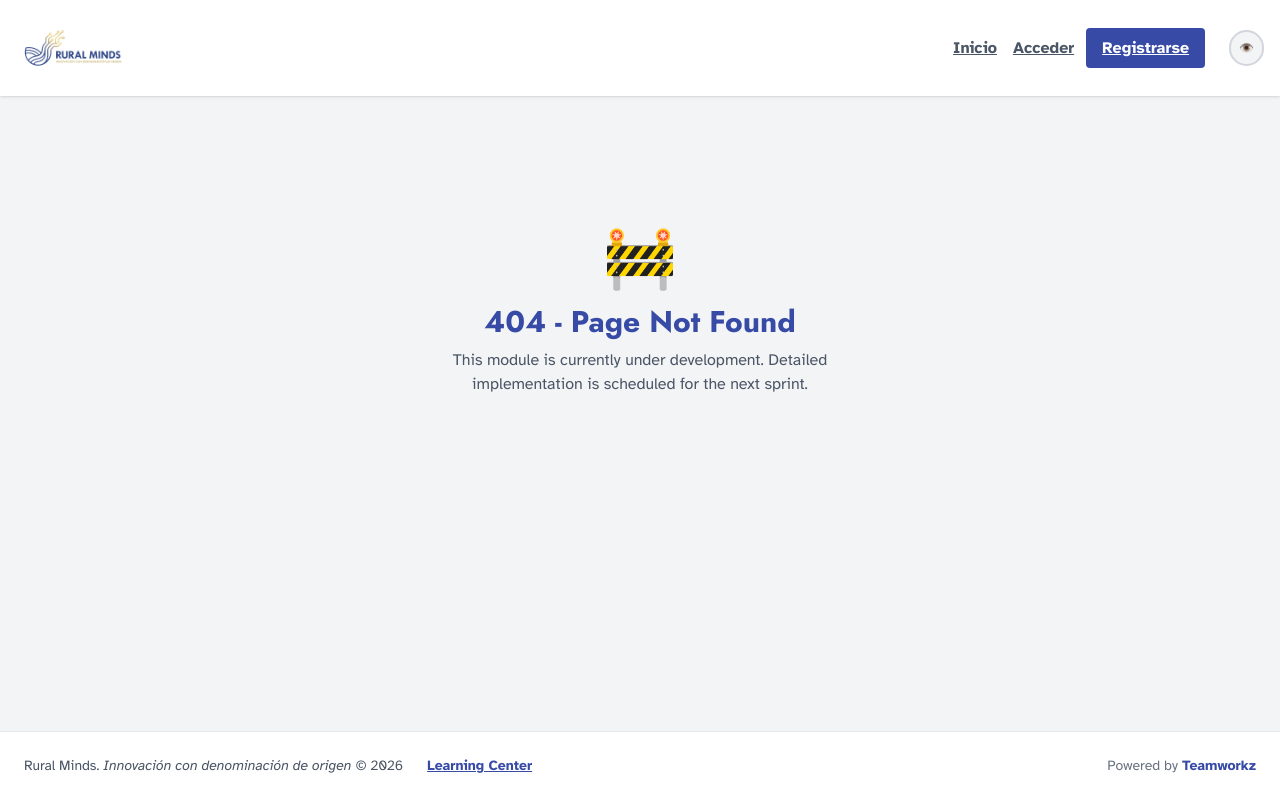
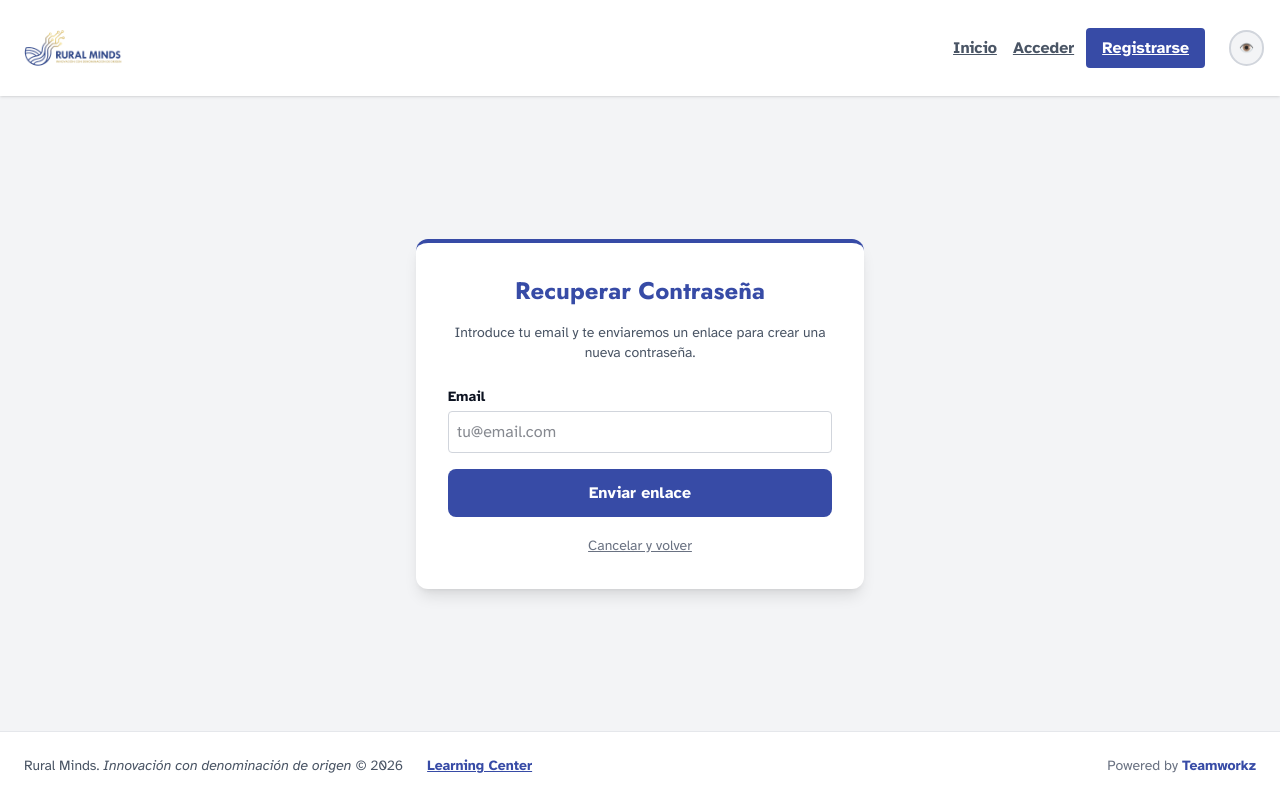
Before and after one commit to Teamworkz-rompiendo-barreras/Rural_Minds, a React (Vite) app in the folder frontend/: page /forgot-password in a window 1280 px wide. Built offline with nearby package versions, Linux system fonts and the light colour scheme; no server answers; what @react-pdf/renderer would draw is missing.

Commit message:
Feat: Add Forgot Password flow and fix Login UI issues

```diff
--- a/frontend/src/App.tsx
+++ b/frontend/src/App.tsx
@@ -16,6 +16,8 @@ import ProjectDetail from './pages/ProjectDetail';
 import Chat from './pages/Chat';
 import Contact from './pages/Contact';
 import VerifyEmail from './pages/VerifyEmail';
+import ForgotPassword from './pages/ForgotPassword';
+import ResetPassword from './pages/ResetPassword';
 
 import LandingPage from './pages/LandingPage';
 import MainDashboard from './pages/MainDashboard';
@@ -39,6 +41,8 @@ function App() {
         <Route path="/register" element={<Register />} />
         <Route path="/contact" element={<Contact />} />
         <Route path="/verify-email" element={<VerifyEmail />} />
+        <Route path="/forgot-password" element={<ForgotPassword />} />
+        <Route path="/reset-password" element={<ResetPassword />} />
         <Route path="/profile" element={<TalentProfileWizard />} />
 
         {/* Dashboards by Profile */}
--- /dev/null
+++ b/frontend/src/pages/ForgotPassword.tsx
@@ -0,0 +1,84 @@
+import React, { useState } from 'react';
+import { Link } from 'react-router-dom';
+import axios from '../config/api';
+
+const ForgotPassword: React.FC = () => {
+    const [email, setEmail] = useState('');
+    const [status, setStatus] = useState<'idle' | 'loading' | 'success' | 'error'>('idle');
+    const [message, setMessage] = useState('');
+
+    const handleSubmit = async (e: React.FormEvent) => {
+        e.preventDefault();
+        setStatus('loading');
+        setMessage('');
+
+        try {
+            await axios.post(`/auth/forgot-password?email=${encodeURIComponent(email)}`);
+            setStatus('success');
+            setMessage('Si el email existe, recibirás instrucciones para restablecer tu contraseña en breve.');
+        } catch (err) {
+            console.error(err);
+            setStatus('error');
+            setMessage('Hubo un error al procesar tu solicitud. Inténtalo de nuevo.');
+        }
+    };
+
+    return (
+        <div className="flex items-center justify-center flex-grow p-4 min-h-[60vh]">
+            <div className="bg-white p-8 rounded-xl shadow-lg max-w-md w-full border-t-4 border-primary">
+                <h2 className="text-2xl font-heading font-bold text-primary mb-4 text-center">Recuperar Contraseña</h2>
+
+                {status === 'success' ? (
+                    <div className="text-center">
+                        <div className="bg-green-100 text-green-800 p-4 rounded mb-4">
+                            {message}
+                        </div>
+                        <Link to="/login" className="text-primary font-bold hover:underline">
+                            Volver a Iniciar Sesión
+                        </Link>
+                    </div>
+                ) : (
+                    <>
+                        <p className="text-gray-600 mb-6 text-center text-sm">
+                            Introduce tu email y te enviaremos un enlace para crear una nueva contraseña.
+                        </p>
+
+                        {status === 'error' && (
+                            <div className="bg-red-100 text-red-800 p-3 rounded mb-4 text-sm text-center">
+                                {message}
+                            </div>
+                        )}
+
+                        <form onSubmit={handleSubmit} className="space-y-4">
+                            <div>
+                                <label className="block text-sm font-bold mb-1">Email</label>
+                                <input
+                                    type="email"
+                                    value={email}
+                                    onChange={(e) => setEmail(e.target.value)}
+                                    className="w-full p-2 border border-gray-300 rounded focus:ring-2 focus:ring-focus-ring outline-none"
+                                    required
+                                    placeholder="tu@email.com"
+                                />
+                            </div>
+                            <button
+                                type="submit"
+                                disabled={status === 'loading'}
+                                className="w-full bg-primary text-white font-bold py-3 rounded-lg hover:bg-opacity-90 transition-colors disabled:opacity-50"
+                            >
+                                {status === 'loading' ? 'Enviando...' : 'Enviar enlace'}
+                            </button>
+                        </form>
+                        <div className="mt-4 text-center">
+                            <Link to="/login" className="text-gray-500 text-sm hover:text-primary transition-colors">
+                                Cancelar y volver
+                            </Link>
+                        </div>
+                    </>
+                )}
+            </div>
+        </div>
+    );
+};
+
+export default ForgotPassword;
--- a/frontend/src/pages/Login.tsx
+++ b/frontend/src/pages/Login.tsx
@@ -101,9 +101,10 @@ const Login: React.FC = () => {
                                 <p className="mb-3">{error}</p>
                                 <button
                                     onClick={handleResendVerification}
-                                    className="text-p2 font-bold underline hover:no-underline"
+                                    className="text-p2 font-bold underline hover:no-underline disabled:opacity-50 disabled:cursor-not-allowed"
+                                    disabled={loading}
                                 >
-                                    Reenviar email de verificación
+                                    {loading ? 'Enviando...' : 'Reenviar email de verificación'}
                                 </button>
                             </>
                         ) : (
@@ -152,6 +153,11 @@ const Login: React.FC = () => {
                                 )}
                             </button>
                         </div>
+                        <div className="text-right mt-1">
+                            <Link to="/forgot-password" className="text-xs text-primary hover:underline font-bold">
+                                ¿Olvidaste tu contraseña?
+                            </Link>
+                        </div>
                     </div>
                     <button
                         type="submit"
@@ -164,8 +170,8 @@ const Login: React.FC = () => {
                 <p className="mt-4 text-center text-sm text-gray-600">
                     ¿No tienes cuenta? <Link to="/register" className="text-primary font-bold hover:underline">Regístrate</Link>
                 </p>
-            </div>
-        </div>
+            </div >
+        </div >
     );
 };
 
--- /dev/null
+++ b/frontend/src/pages/ResetPassword.tsx
@@ -0,0 +1,109 @@
+import React, { useState } from 'react';
+import { useNavigate, useSearchParams } from 'react-router-dom';
+import axios from '../config/api';
+
+const ResetPassword: React.FC = () => {
+    const [searchParams] = useSearchParams();
+    const token = searchParams.get('token');
+
+    const [password, setPassword] = useState('');
+    const [confirmPassword, setConfirmPassword] = useState('');
+    const [status, setStatus] = useState<'idle' | 'loading' | 'success' | 'error'>('idle');
+    const [message, setMessage] = useState('');
+    const navigate = useNavigate();
+
+    const handleSubmit = async (e: React.FormEvent) => {
+        e.preventDefault();
+
+        if (password !== confirmPassword) {
+            setStatus('error');
+            setMessage('Las contraseñas no coinciden.');
+            return;
+        }
+
+        if (!token) {
+            setStatus('error');
+            setMessage('Token inválido o faltante.');
+            return;
+        }
+
+        setStatus('loading');
+        setMessage('');
+
+        try {
+            await axios.post('/auth/reset-password', {
+                token: token,
+                new_password: password
+            });
+            setStatus('success');
+            setTimeout(() => navigate('/login'), 3000);
+        } catch (err: any) {
+            console.error(err);
+            setStatus('error');
+            setMessage(err.response?.data?.detail || 'Error al restablecer contraseña. El enlace puede haber expirado.');
+        }
+    };
+
+    if (!token) {
+        return (
+            <div className="p-8 text-center text-red-600 font-bold">
+                Enlace inválido. Por favor solicita uno nuevo.
+            </div>
+        );
+    }
+
+    return (
+        <div className="flex items-center justify-center flex-grow p-4 min-h-[60vh]">
+            <div className="bg-white p-8 rounded-xl shadow-lg max-w-md w-full border-t-4 border-primary">
+                <h2 className="text-2xl font-heading font-bold text-primary mb-6 text-center">Nueva Contraseña</h2>
+
+                {status === 'success' ? (
+                    <div className="bg-green-100 text-green-800 p-4 rounded text-center">
+                        <p className="font-bold mb-2">¡Contraseña actualizada!</p>
+                        <p>Redirigiendo al inicio de sesión...</p>
+                    </div>
+                ) : (
+                    <form onSubmit={handleSubmit} className="space-y-4">
+                        {status === 'error' && (
+                            <div className="bg-red-100 text-red-800 p-3 rounded mb-4 text-sm text-center">
+                                {message}
+                            </div>
+                        )}
+
+                        <div>
+                            <label className="block text-sm font-bold mb-1">Nueva Contraseña</label>
+                            <input
+                                type="password"
+                                value={password}
+                                onChange={(e) => setPassword(e.target.value)}
+                                className="w-full p-2 border border-gray-300 rounded focus:ring-2 focus:ring-focus-ring outline-none"
+                                required
+                                minLength={6}
+                            />
+                        </div>
+                        <div>
+                            <label className="block text-sm font-bold mb-1">Confirmar Contraseña</label>
+                            <input
+                                type="password"
+                                value={confirmPassword}
+                                onChange={(e) => setConfirmPassword(e.target.value)}
+                                className="w-full p-2 border border-gray-300 rounded focus:ring-2 focus:ring-focus-ring outline-none"
+                                required
+                                minLength={6}
+                            />
+                        </div>
+                        <button
+                            type="submit"
+                            disabled={status === 'loading'}
+                            className="w-full bg-primary text-white font-bold py-3 rounded-lg hover:bg-opacity-90 transition-colors disabled:opacity-50"
+                        >
+                            {status === 'loading' ? 'Guardando...' : 'Cambiar Contraseña'}
+                        </button>
+                    </form>
+                )}
+            </div>
+        </div>
+    );
+};
+
+export default ResetPassword;
```
Also changed, not shown: 1 other file (tests, documents, lock files or other folders).
